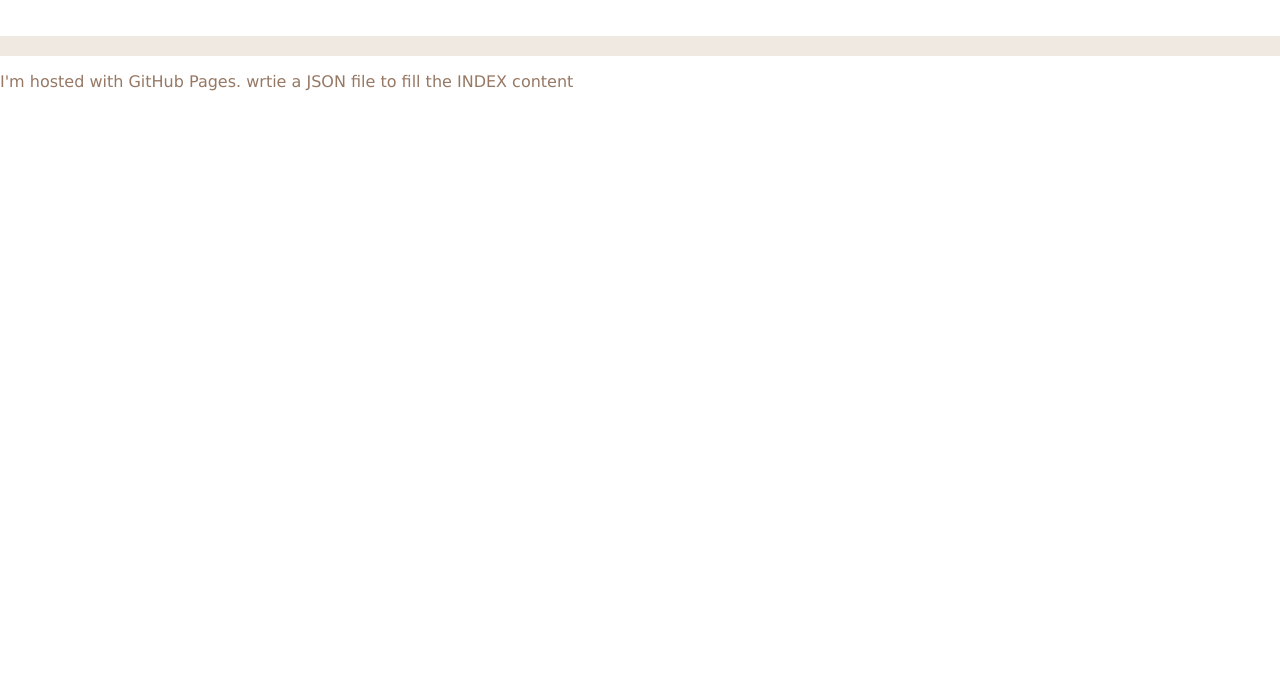
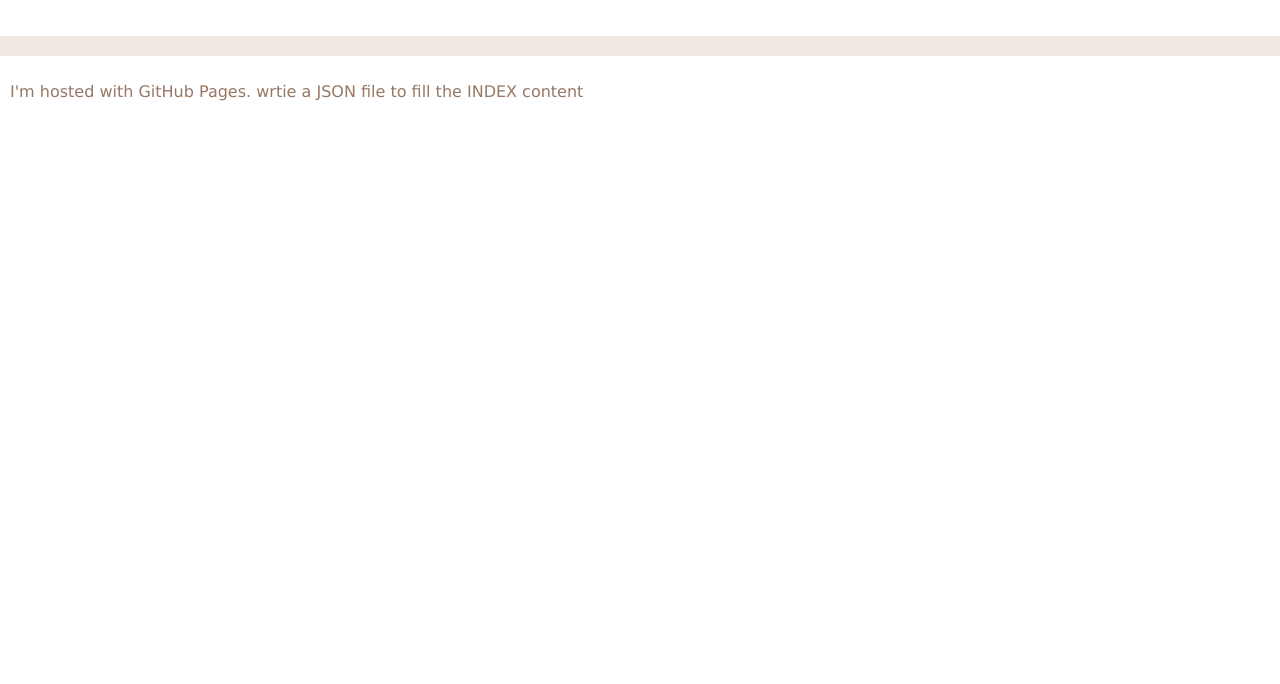
Before and after one commit to dor-fisher/dor-fisher.github.io, a plain HTML site: page index.html in a window 1280 px wide. Shown: the part 116-800 px from the top of the page. Drawn offline with Linux system fonts and the light colour scheme.

Commit message:
Update style.css

```diff
--- a/style.css
+++ b/style.css
@@ -19,7 +19,9 @@ body {
     background-color: white;
     margin: 0px;
 }
-
+.main {
+    padding: 10px;
+}
 h1 {
     color: rgb(164, 149, 183);
     font-family: Impact, Haettenschweiler, 'Arial Narrow Bold', sans-serif;
```
